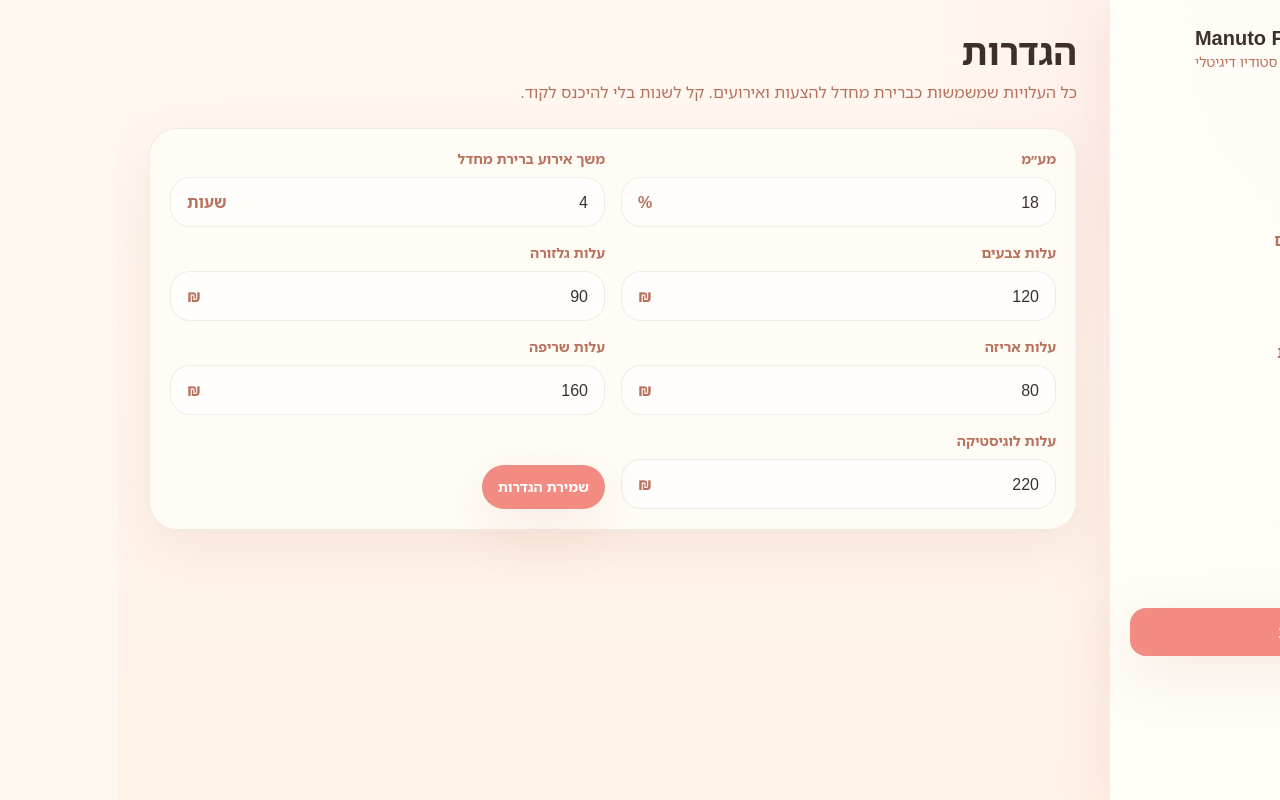
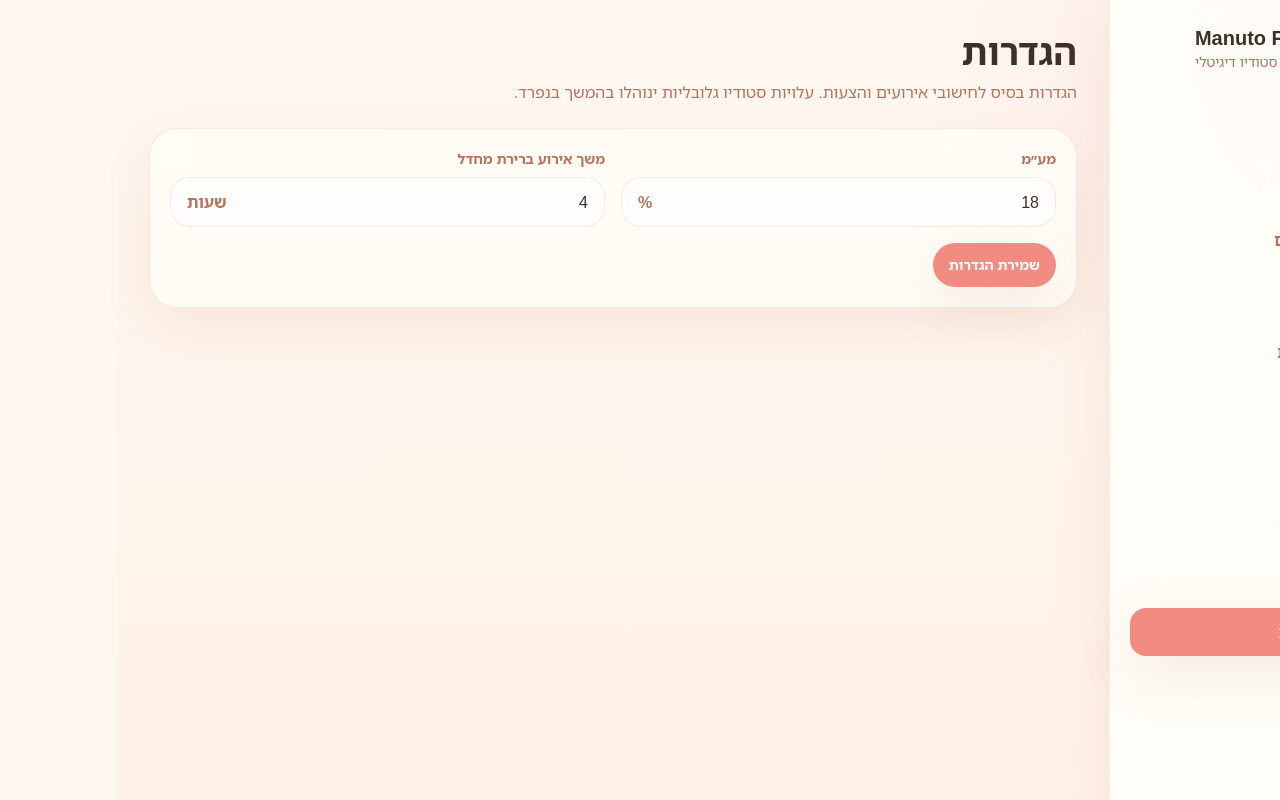
Before and after one commit to iorbib/manuto_flow, a Next.js app: page /settings in a window 1280 px wide. Built offline with nearby package versions, Linux system fonts and the light colour scheme.

Commit message:
Simplify per-event profit calculation

```diff
--- a/app/(studio)/events/[id]/page.tsx
+++ b/app/(studio)/events/[id]/page.tsx
@@ -97,16 +97,11 @@ export default function EventDetailPage({ params }: { params: { id: string } })
         </div>
 
         <Card className="h-fit">
-          <h2 className="mb-4 text-2xl font-black text-ink">מה יורד מהאירוע</h2>
+          <h2 className="mb-4 text-2xl font-black text-ink">חישוב האירוע</h2>
           <Cost label="קרמיקה" value={pricing.ceramicCost} />
           <Cost label="עובדות" value={pricing.employeeCost} />
-          <Cost label="צבעים" value={event.expenses.paintCost} />
-          <Cost label="גלזורה" value={event.expenses.glazeCost} />
-          <Cost label="אריזה" value={event.expenses.packagingCost} />
-          <Cost label="שריפה" value={event.expenses.firingCost} />
-          <Cost label="לוגיסטיקה" value={event.expenses.logisticsCost} />
-          <Cost label="הגעה" value={event.expenses.arrivalCost ?? 0} />
-          <Cost label="משלוח" value={event.expenses.deliveryCost ?? 0} />
+          <Cost label="חיוב הגעה ללקוח" value={event.expenses.arrivalCost ?? 0} />
+          <Cost label="חיוב משלוח ללקוח" value={event.expenses.deliveryCost ?? 0} />
         </Card>
       </div>
     </>
--- a/app/(studio)/events/page.tsx
+++ b/app/(studio)/events/page.tsx
@@ -42,7 +42,7 @@ function createEmptyEvent(clientId = "", product?: { id: string; recommendedPart
     items: [createEventItem(product?.id ?? "", 20, product?.recommendedParticipantPriceIncVat ?? 100, product?.averageUnitCostExVat ?? 0)],
     eventHours: 4,
     assignments: [],
-    expenses: { paintCost: 120, glazeCost: 90, packagingCost: 80, firingCost: 160, logisticsCost: 0, arrivalCost: 0, deliveryCost: 0 },
+    expenses: { paintCost: 0, glazeCost: 0, packagingCost: 0, firingCost: 0, logisticsCost: 0, arrivalCost: 0, deliveryCost: 0 },
     internalNotes: ""
   };
 }
@@ -276,12 +276,8 @@ export default function EventsPage() {
             </section>
 
             <section className="grid gap-4 md:col-span-2 md:grid-cols-2">
-              <NumberInput label="עלות הגעה" value={form.expenses.arrivalCost ?? 0} onChange={(value) => setForm({ ...form, expenses: { ...form.expenses, arrivalCost: value } })} />
-              <NumberInput label="עלות משלוח" value={form.expenses.deliveryCost ?? 0} onChange={(value) => setForm({ ...form, expenses: { ...form.expenses, deliveryCost: value } })} />
-              <NumberInput label="עלות צבעים" value={form.expenses.paintCost} onChange={(value) => setForm({ ...form, expenses: { ...form.expenses, paintCost: value } })} />
-              <NumberInput label="עלות גלזורה" value={form.expenses.glazeCost} onChange={(value) => setForm({ ...form, expenses: { ...form.expenses, glazeCost: value } })} />
-              <NumberInput label="עלות אריזה" value={form.expenses.packagingCost} onChange={(value) => setForm({ ...form, expenses: { ...form.expenses, packagingCost: value } })} />
-              <NumberInput label="עלות שריפה" value={form.expenses.firingCost} onChange={(value) => setForm({ ...form, expenses: { ...form.expenses, firingCost: value } })} />
+              <NumberInput label="חיוב הגעה ללקוח" value={form.expenses.arrivalCost ?? 0} onChange={(value) => setForm({ ...form, expenses: { ...form.expenses, arrivalCost: value } })} />
+              <NumberInput label="חיוב משלוח ללקוח" value={form.expenses.deliveryCost ?? 0} onChange={(value) => setForm({ ...form, expenses: { ...form.expenses, deliveryCost: value } })} />
             </section>
 
             <label>
@@ -316,7 +312,10 @@ export default function EventsPage() {
         <div className="space-y-4">
           {filteredEvents.map((event) => {
             const client = data.clients.find((item) => item.id === event.clientId);
-            const total = event.items.reduce((sum, item) => sum + item.quantity * item.pricePerItemIncVat, 0);
+            const total =
+              event.items.reduce((sum, item) => sum + item.quantity * item.pricePerItemIncVat, 0) +
+              (event.expenses.arrivalCost ?? 0) +
+              (event.expenses.deliveryCost ?? 0);
             const productNames = event.items.map((line) => data.products.find((item) => item.id === line.productId)?.name ?? "פריט לא נבחר").join(", ");
             const pricing = calculateEventPricing(event, data.employees, data.businessSettings.vatRate);
 
--- a/app/(studio)/settings/page.tsx
+++ b/app/(studio)/settings/page.tsx
@@ -23,16 +23,11 @@ export default function SettingsPage() {
 
   return (
     <>
-      <PageHeader title="הגדרות" description="כל העלויות שמשמשות כברירת מחדל להצעות ואירועים. קל לשנות בלי להיכנס לקוד." />
+      <PageHeader title="הגדרות" description="הגדרות בסיס לחישובי אירועים והצעות. עלויות סטודיו גלובליות ינוהלו בהמשך בנפרד." />
       <Card>
         <form onSubmit={submitSettings} className="grid gap-4 sm:grid-cols-2">
           <NumberField label="מע״מ" suffix="%" value={Math.round(form.vatRate * 100)} onChange={(value) => setForm({ ...form, vatRate: value / 100 })} />
           <NumberField label="משך אירוע ברירת מחדל" suffix="שעות" value={form.defaultEventHours} onChange={(value) => setForm({ ...form, defaultEventHours: value })} />
-          <NumberField label="עלות צבעים" suffix="₪" value={form.defaultPaintCost} onChange={(value) => setForm({ ...form, defaultPaintCost: value })} />
-          <NumberField label="עלות גלזורה" suffix="₪" value={form.defaultGlazeCost} onChange={(value) => setForm({ ...form, defaultGlazeCost: value })} />
-          <NumberField label="עלות אריזה" suffix="₪" value={form.defaultPackagingCost} onChange={(value) => setForm({ ...form, defaultPackagingCost: value })} />
-          <NumberField label="עלות שריפה" suffix="₪" value={form.defaultFiringCost} onChange={(value) => setForm({ ...form, defaultFiringCost: value })} />
-          <NumberField label="עלות לוגיסטיקה" suffix="₪" value={form.defaultLogisticsCost} onChange={(value) => setForm({ ...form, defaultLogisticsCost: value })} />
           <div className="flex items-end gap-3">
             <ActionButton type="submit">שמירת הגדרות</ActionButton>
             {saved ? <span className="pb-2 font-black text-emerald-700">נשמר</span> : null}
--- a/components/quote-builder.tsx
+++ b/components/quote-builder.tsx
@@ -35,11 +35,11 @@ function makeEmptyQuote(data: StudioData): Quote {
     employeeId: employee?.id ?? "",
     employeeHours: data.businessSettings.defaultEventHours,
     employeeHourlyRate: employee?.hourlyRate ?? 0,
-    paintCost: data.businessSettings.defaultPaintCost,
-    glazeCost: data.businessSettings.defaultGlazeCost,
-    packagingCost: data.businessSettings.defaultPackagingCost,
-    firingCost: data.businessSettings.defaultFiringCost,
-    logisticsCost: data.businessSettings.defaultLogisticsCost,
+    paintCost: 0,
+    glazeCost: 0,
+    packagingCost: 0,
+    firingCost: 0,
+    logisticsCost: 0,
     status: "draft",
     createdAt: new Date().toISOString().slice(0, 10)
   };
@@ -216,11 +216,7 @@ export function QuoteBuilder({
             </label>
             <Field label="שעות עובדת" value={quote.employeeHours} onChange={(value) => setQuote({ ...quote, employeeHours: value })} />
             <Field label="עלות שעת עובדת" value={quote.employeeHourlyRate} onChange={(value) => setQuote({ ...quote, employeeHourlyRate: value })} />
-            <Field label="עלות צבעים" value={quote.paintCost} onChange={(value) => setQuote({ ...quote, paintCost: value })} />
-            <Field label="עלות גלזורה" value={quote.glazeCost} onChange={(value) => setQuote({ ...quote, glazeCost: value })} />
-            <Field label="עלות אריזה" value={quote.packagingCost} onChange={(value) => setQuote({ ...quote, packagingCost: value })} />
-            <Field label="עלות שריפה" value={quote.firingCost} onChange={(value) => setQuote({ ...quote, firingCost: value })} />
-            <Field label="עלות לוגיסטיקה" value={quote.logisticsCost} onChange={(value) => setQuote({ ...quote, logisticsCost: value })} />
+            <Field label="חיוב הגעה/משלוח ללקוח" value={quote.logisticsCost} onChange={(value) => setQuote({ ...quote, logisticsCost: value })} />
           </div>
 
           <div className="mt-6 flex gap-2">
@@ -246,6 +242,7 @@ export function QuoteBuilder({
             <h3 className="text-2xl font-black text-ink">כמה נשאר באמת</h3>
           </div>
           <SummaryRow label="סה״כ ללקוח כולל מע״מ" value={formatCurrency(pricing.revenueIncVat)} />
+          <SummaryRow label="מתוך זה חיוב הגעה/משלוח" value={formatCurrency(quote.logisticsCost)} />
           <SummaryRow label="לפני מע״מ" value={formatCurrency(pricing.revenueExVat)} />
           <SummaryRow label="עלות קרמיקה" value={formatCurrency(pricing.ceramicCost)} />
           <SummaryRow label="עלות עובדת" value={formatCurrency(pricing.employeeCost)} />
--- a/lib/seedData.ts
+++ b/lib/seedData.ts
@@ -208,7 +208,7 @@ export const seedEvents: Event[] = [
       { employeeId: "emp_alona", eventHours: 4 },
       { employeeId: "emp_shaked", eventHours: 4 }
     ],
-    expenses: { paintCost: 120, glazeCost: 90, packagingCost: 80, firingCost: 160, logisticsCost: 220, arrivalCost: 80, deliveryCost: 140 },
+    expenses: { paintCost: 0, glazeCost: 0, packagingCost: 0, firingCost: 0, logisticsCost: 0, arrivalCost: 80, deliveryCost: 140 },
     internalNotes: "להביא דוגמאות מוכנות לצוות מוצר."
   },
   {
@@ -239,7 +239,7 @@ export const seedEvents: Event[] = [
     ],
     eventHours: 4,
     assignments: [{ employeeId: "emp_alona", eventHours: 4 }],
-    expenses: { paintCost: 95, glazeCost: 70, packagingCost: 55, firingCost: 115, logisticsCost: 140, arrivalCost: 60, deliveryCost: 80 },
+    expenses: { paintCost: 0, glazeCost: 0, packagingCost: 0, firingCost: 0, logisticsCost: 0, arrivalCost: 60, deliveryCost: 80 },
     internalNotes: ""
   }
 ];
@@ -261,10 +261,10 @@ export const seedQuotes: Quote[] = [
     employeeId: "emp_alona",
     employeeHours: 4,
     employeeHourlyRate: 0,
-    paintCost: 95,
-    glazeCost: 70,
-    packagingCost: 55,
-    firingCost: 115,
+    paintCost: 0,
+    glazeCost: 0,
+    packagingCost: 0,
+    firingCost: 0,
     logisticsCost: 140,
     status: "sent",
     createdAt: "2026-06-02"
```
Also changed, not shown: lib/pricing.ts (+7 -21 lines).
